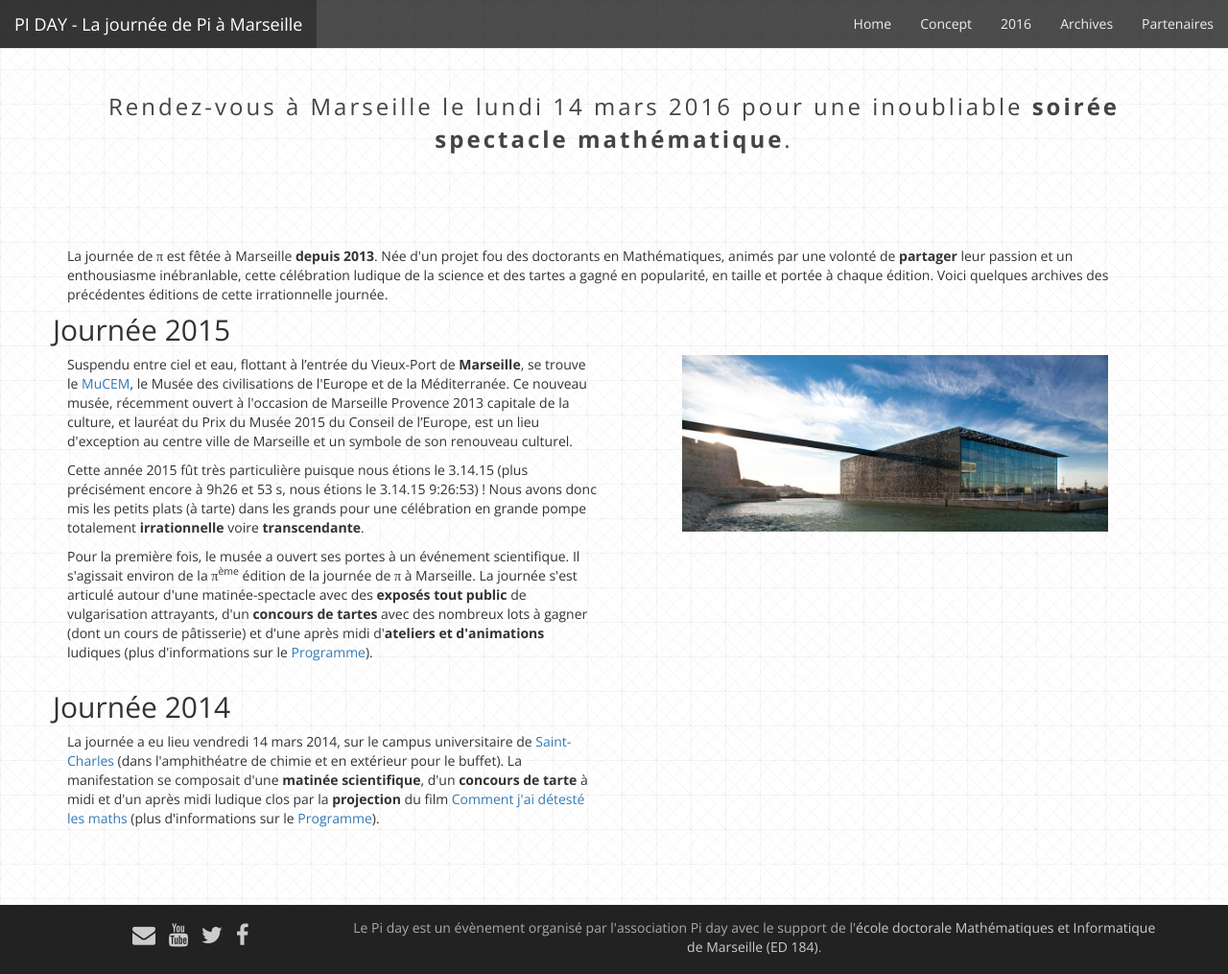
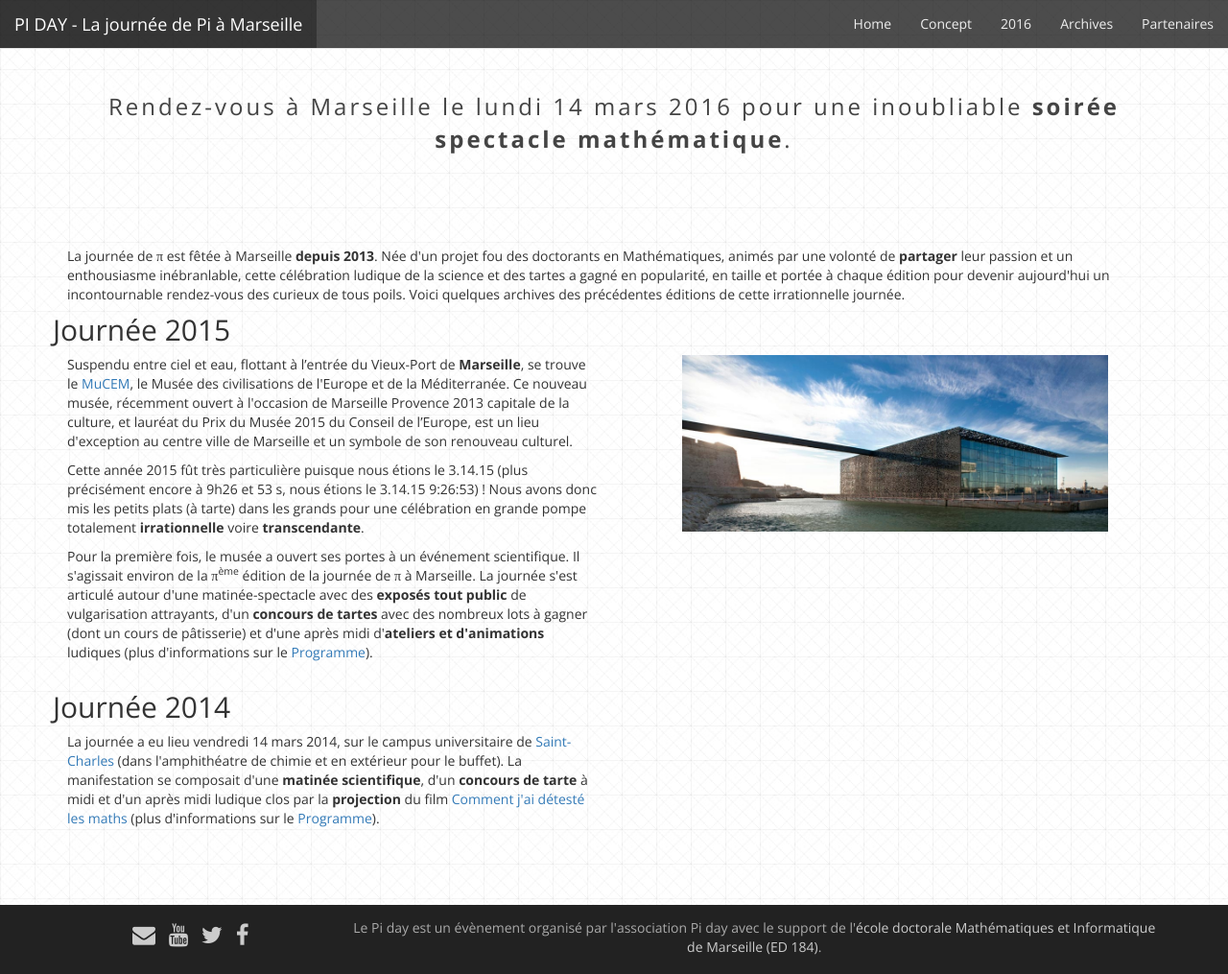
Before and after one commit to Piday/piday.github.io, a Jekyll site: the page built from archives.html, in a window 1280 px wide and 1015 px high. Shown: the whole window at 96% size. Built offline with Jekyll 4.4.1, drawn with Linux system fonts in a browser that asks for light colours; nearby versions of some CDN libraries; Markdown is read by kramdown in place of the engine named in the settings.

Commit message:
archives

```diff
--- a/archives.html
+++ b/archives.html
@@ -17,7 +17,7 @@ permalink: /Archives/
 <div class="vertical-spacer"></div>
 <div class="row">
 	<div class="col-sm-12">
-		<p>La journée de π est fêtée à Marseille <strong>depuis 2013</strong>. Née d'un projet fou des doctorants en Mathématiques, animés par une volonté de <strong>partager</strong> leur passion et un enthousiasme inébranlable, cette célébration ludique de la science et des tartes a gagné en popularité, en taille et portée à chaque édition. Voici quelques archives des précédentes éditions de cette irrationnelle journée.</p>
+		<p>La journée de π est fêtée à Marseille <strong>depuis 2013</strong>. Née d'un projet fou des doctorants en Mathématiques, animés par une volonté de <strong>partager</strong> leur passion et un enthousiasme inébranlable, cette célébration ludique de la science et des tartes a gagné en popularité, en taille et portée à chaque édition pour devenir aujourd'hui un incontournable rendez-vous des curieux de tous poils. Voici quelques archives des précédentes éditions de cette irrationnelle journée.</p>
 	</div>
 	<h2>Journée 2015</h2>
 	<div class="col-sm-6">
```
